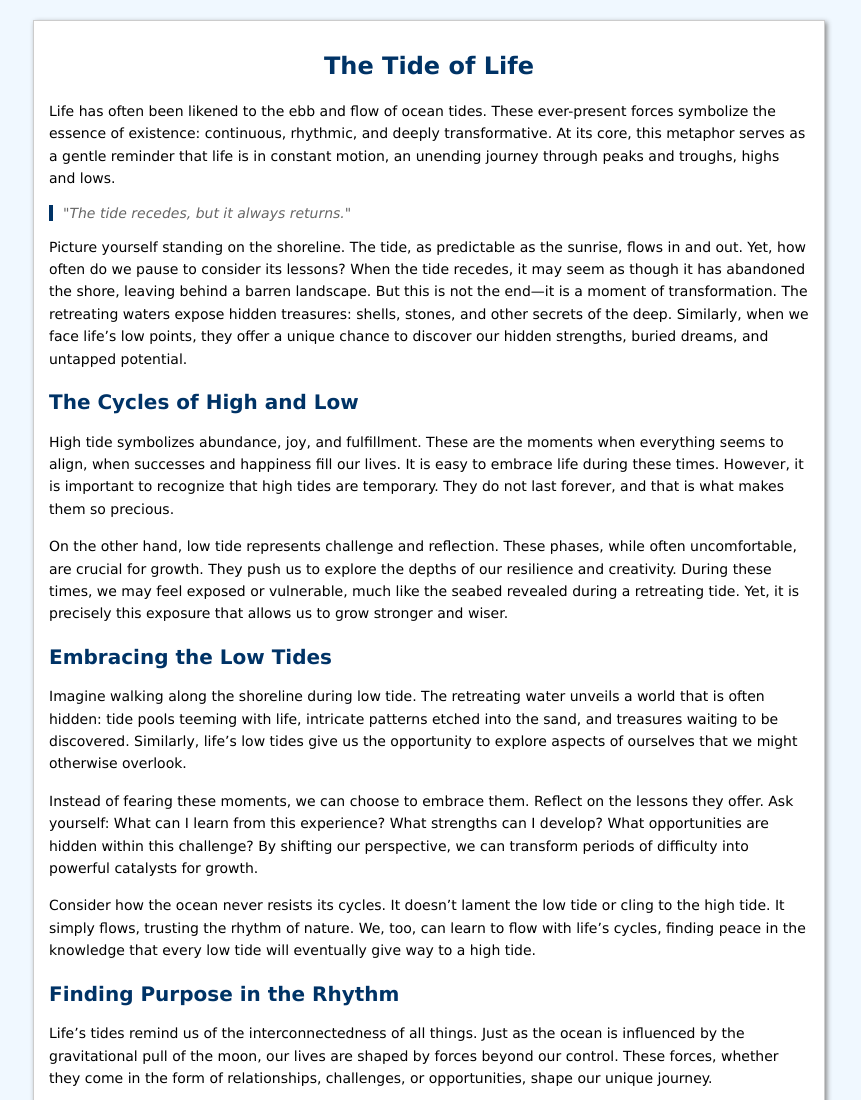
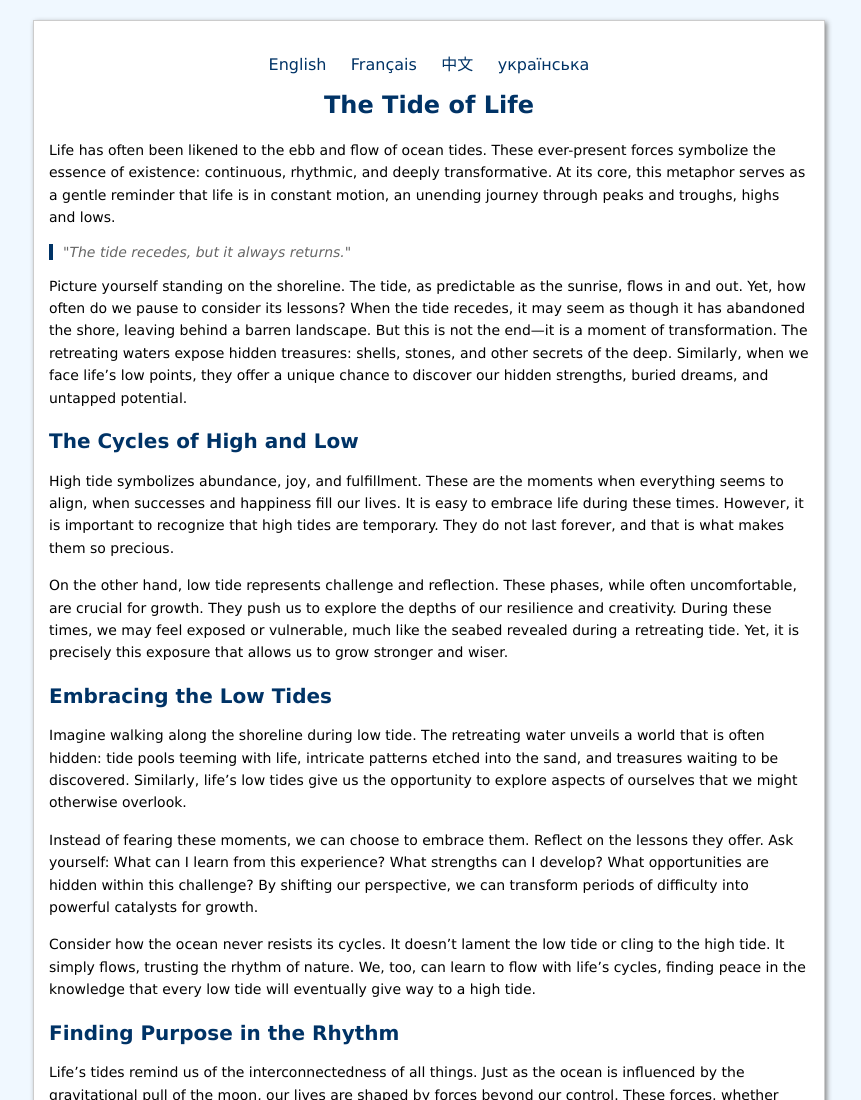
Before and after one commit to michaeljiangblog/motivational-blog, a plain HTML site: page index.html in a window 1280 px wide. Shown: the top 1100 px of the page, without its empty margins (211-1072 px from the left). Drawn offline with Linux system fonts and the light colour scheme.

Commit message:
Update index.html

```diff
--- a/index.html
+++ b/index.html
@@ -27,6 +27,19 @@
             color: #003366;
             text-align: center;
             margin-bottom: 20px;
+        }
+        .language-selector {
+            text-align: center;
+            margin: 15px 0;
+        }
+        .language-selector a {
+            color: #003366;
+            text-decoration: none;
+            margin: 0 10px;
+            font-size: 16px;
+        }
+        .language-selector a:hover {
+            text-decoration: underline;
         }
         h2 {
             font-size: 20px;
@@ -62,6 +75,13 @@
 </head>
 <body>
     <div class="container">
+        <div class="language-selector">
+            <a href="index.html">English</a>
+            <a href="french.html">Français</a>
+            <a href="chinese.html">中文</a>
+            <a href="ukrainian.html">українська</a>
+        </div>
+
         <h1>The Tide of Life</h1>
 
         <p>Life has often been likened to the ebb and flow of ocean tides. These ever-present forces symbolize the essence of existence: continuous, rhythmic, and deeply transformative. At its core, this metaphor serves as a gentle reminder that life is in constant motion, an unending journey through peaks and troughs, highs and lows.</p>
```
